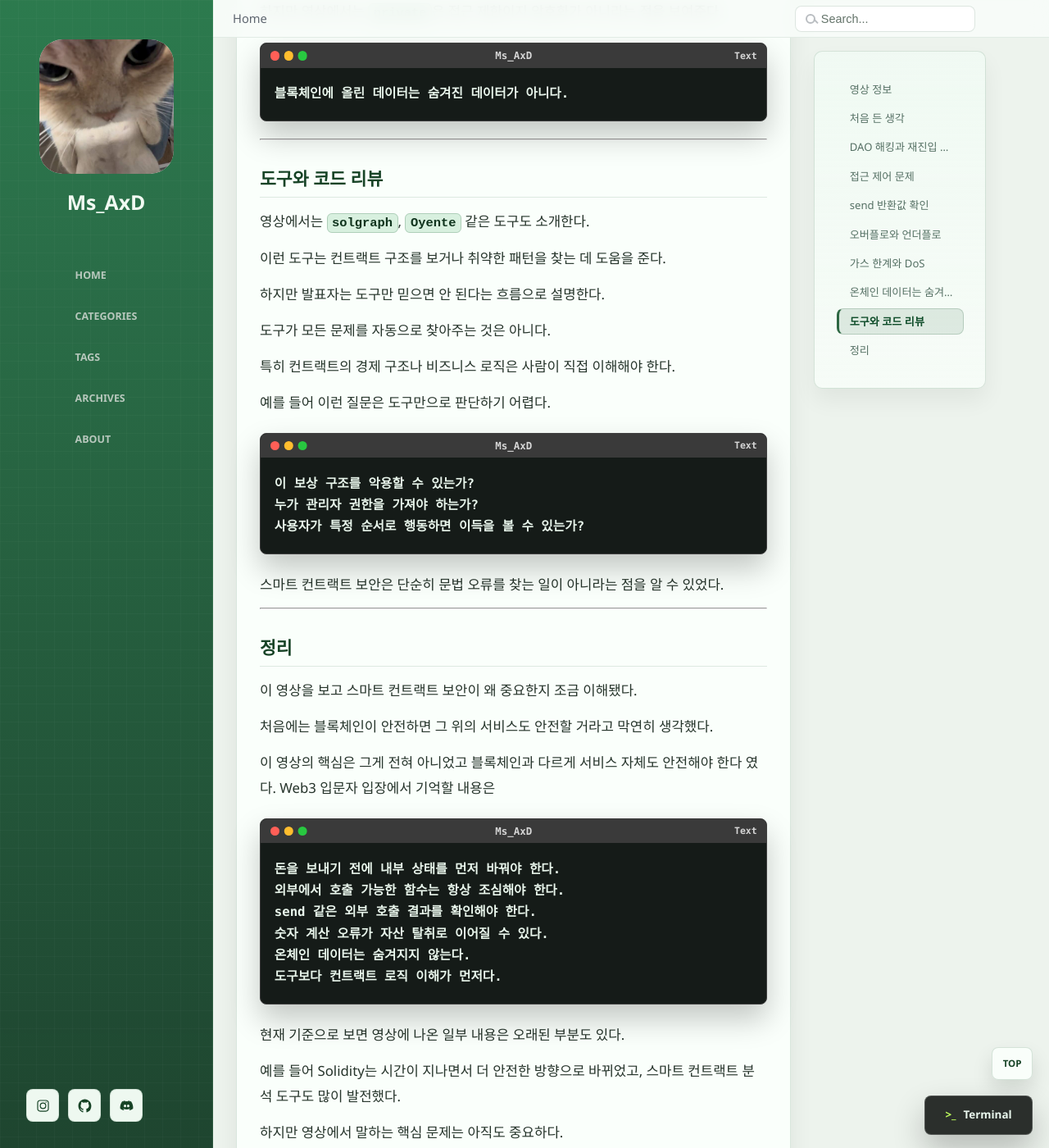
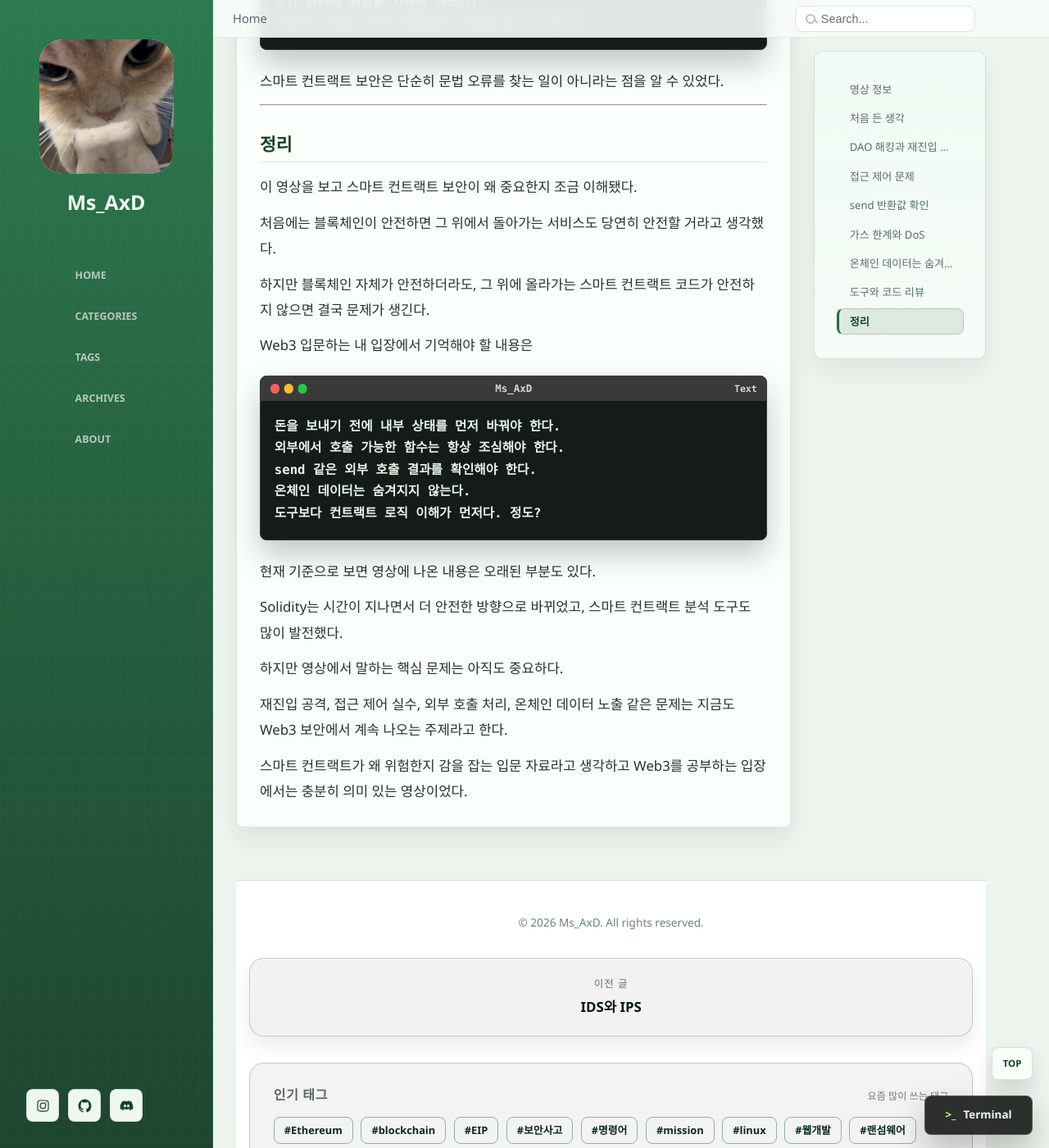
Before and after one commit to ms-axd/ms-axd.github.io, a Jekyll site: the page built from _posts/2026-05-13-conference-Review.md, in a window 1280 px wide and 1400 px high, scrolled down 5825 px. Shown: the whole window at 82% size. Built offline with Jekyll 4.4.1, drawn with Linux system fonts in a browser that asks for light colours; some of the changed text lies outside the part shown.

Commit message:
해외 컨퍼런스

````diff
--- a/_posts/2026-05-13-conference-Review.md
+++ b/_posts/2026-05-13-conference-Review.md
@@ -14,7 +14,7 @@
 
 이 영상은 스마트 컨트랙트가 어떻게 해킹될 수 있는지 실제 사례 중심으로 설명한다.
 
-전문적인 감사 강의라기보다는, Web3를 처음 접하는 입장에서
+`Web3`를 이제 막 공부하는 입장에서
 
 스마트 컨트랙트 보안의 큰 그림을 잡기 좋은 영상이었던 것 같다.
 
@@ -146,32 +146,6 @@
 
 ---
 
-## 오버플로와 언더플로
-
-영상에서는 정수 오버플로와 언더플로도 나온다.
-
-스마트 컨트랙트에서는 잔액, 토큰 수량, 보상 금액처럼 숫자 계산이 많다.
-
-그래서 숫자 계산 오류가 바로 자산 문제로 이어질 수 있다.
-
-오버플로는 숫자가 최대 범위를 넘어가면서 이상한 값이 되는 문제다.
-
-언더플로는 0보다 작은 값이 되면서 이상한 값이 되는 문제다.
-
-예를 들어 잔액이 `0`인데 `1`을 빼면, 제대로 막지 않을 경우 아주 큰 숫자로 바뀔 수 있다.
-
-그러면 실제로는 토큰이 없는데 많은 토큰을 가진 것처럼 처리될 수 있다.
-
-```text
-잔액 계산 오류
--> 잘못된 토큰 수량 발생
--> 전송 또는 인출 가능
-```
-
-이 부분은 Web3에서 숫자 하나도 그냥 계산하면 안 된다는 느낌을 줬다.
-
----
-
 ## 가스 한계와 DoS
 
 블록체인에서는 코드를 실행할 때 가스가 필요하다.
@@ -254,29 +228,26 @@
 
 이 영상을 보고 스마트 컨트랙트 보안이 왜 중요한지 조금 이해됐다.
 
-처음에는 블록체인이 안전하면 그 위의 서비스도 안전할 거라고 막연히 생각했다.
+처음에는 블록체인이 안전하면 그 위에서 돌아가는 서비스도 당연히 안전할 거라고 생각했다.
 
-이 영상의 핵심은 그게 전혀 아니었고 블록체인과 다르게 서비스 자체도 안전해야 한다 였다.
-Web3 입문자 입장에서 기억할 내용은
+하지만 블록체인 자체가 안전하더라도, 그 위에 올라가는 스마트 컨트랙트 코드가 안전하지 않으면 결국 문제가 생긴다.
+
+Web3 입문하는 내 입장에서 기억해야 할 내용은
+
 ```text
 돈을 보내기 전에 내부 상태를 먼저 바꿔야 한다.
 외부에서 호출 가능한 함수는 항상 조심해야 한다.
 send 같은 외부 호출 결과를 확인해야 한다.
-숫자 계산 오류가 자산 탈취로 이어질 수 있다.
 온체인 데이터는 숨겨지지 않는다.
-도구보다 컨트랙트 로직 이해가 먼저다.
+도구보다 컨트랙트 로직 이해가 먼저다. 정도?
 ```
 
-현재 기준으로 보면 영상에 나온 일부 내용은 오래된 부분도 있다.
+현재 기준으로 보면 영상에 나온 내용은 오래된 부분도 있다.
 
-예를 들어 Solidity는 시간이 지나면서 더 안전한 방향으로 바뀌었고, 스마트 컨트랙트 분석 도구도 많이 발전했다.
+Solidity는 시간이 지나면서 더 안전한 방향으로 바뀌었고, 스마트 컨트랙트 분석 도구도 많이 발전했다.
 
 하지만 영상에서 말하는 핵심 문제는 아직도 중요하다.
 
-재진입 공격, 접근 제어 실수, 외부 호출 처리, 온체인 데이터 노출 같은 문제는 지금도 Web3 보안에서 계속 나오는 주제다.
+재진입 공격, 접근 제어 실수, 외부 호출 처리, 온체인 데이터 노출 같은 문제는 지금도 Web3 보안에서 계속 나오는 주제라고 한다.
 
-```text
-예전 영상이지만,
-스마트 컨트랙트가 왜 위험한지 이해하는 데는 도움이 된다.
-Web3를 처음 공부하는 입장에서 보기에는 충분히 의미 있는 자료였다.
-```
+스마트 컨트랙트가 왜 위험한지 감을 잡는 입문 자료라고 생각하고 Web3를 공부하는 입장에서는 충분히 의미 있는 영상이었다.
````
